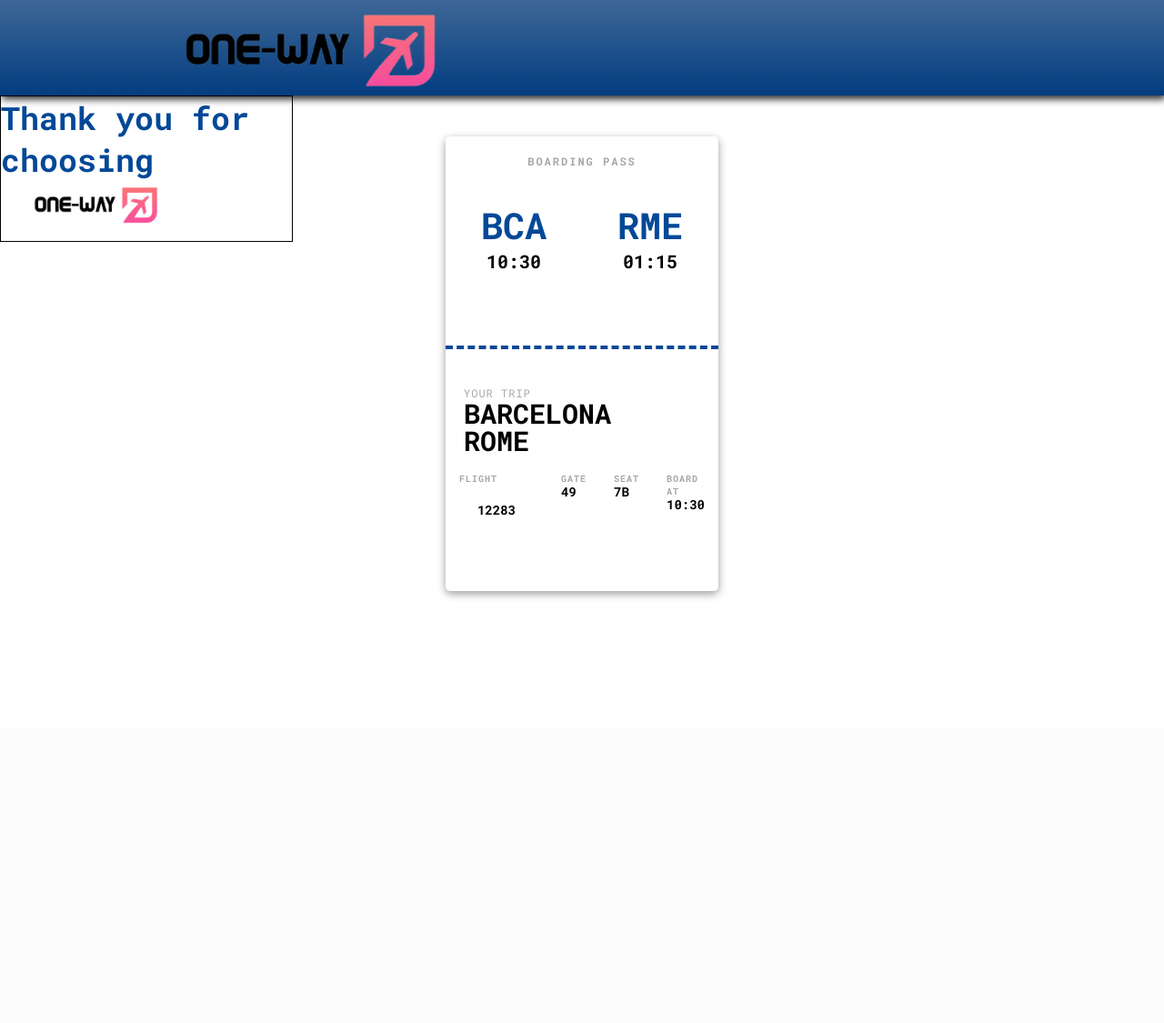
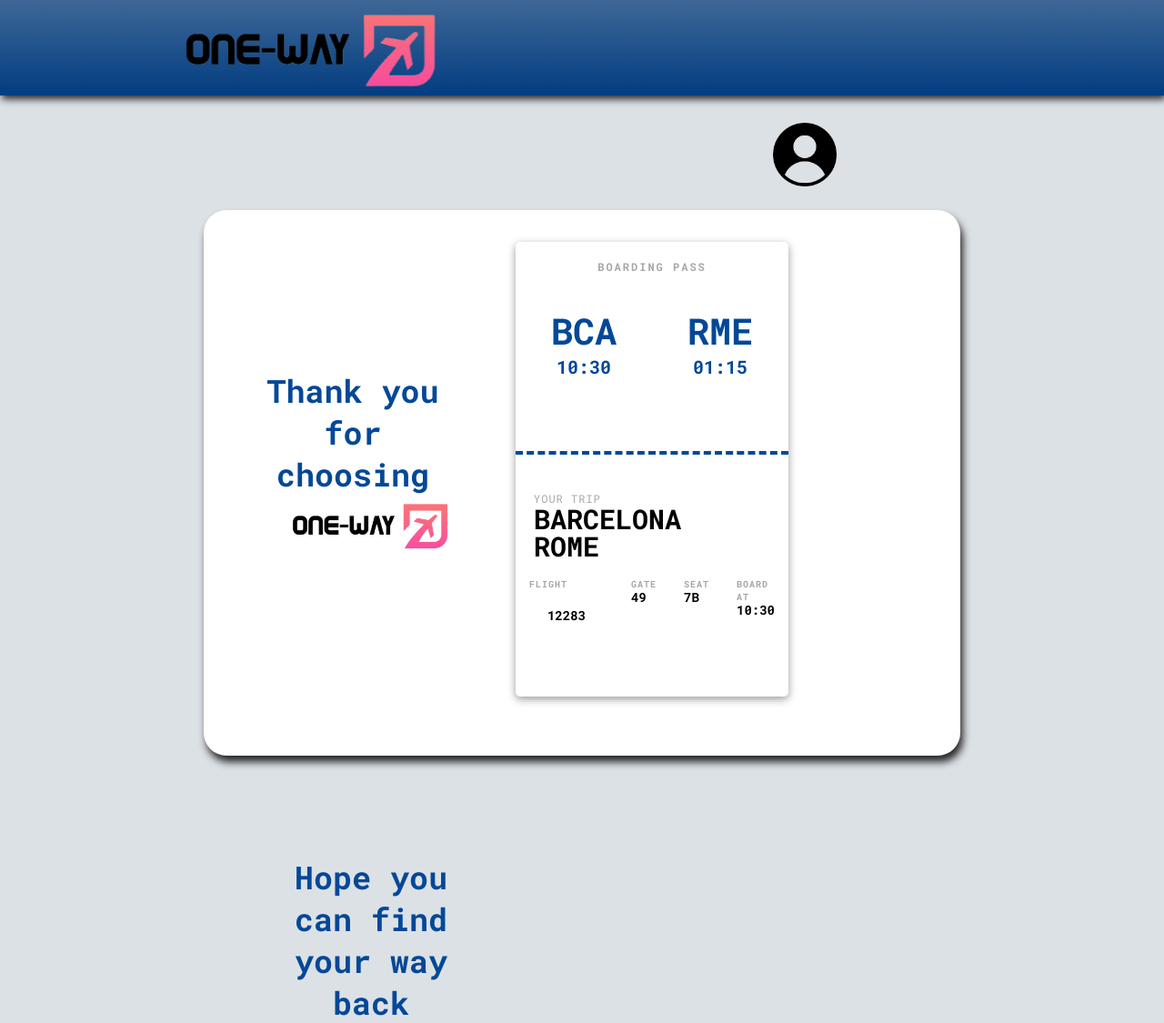
Before and after one commit to fhyath/FlightBooker, a PHP site: page /Reciept.html in a window 1280 px wide. Shown: the whole page at 91% size. Before the commit the page ends 658 px from the top, so only its background shows below. Run offline with PHP 8.4, Linux system fonts and the light colour scheme.

Commit message:
added reciept / partial acct page

```diff
--- a/Payment.html
+++ b/Payment.html
@@ -12,6 +12,9 @@
 <body class="paymentBody">
     <div class="headerBar">
         <img src="img/logo.png" alt="">
+        <a href="./Profile.html">
+          <img src="img/user.png" class="user" alt="">
+        </a>
     </div>
 
       <div class="paymentHeader">
--- a/Reciept.html
+++ b/Reciept.html
@@ -8,15 +8,14 @@
     <title>Receipt</title>
 </head>
 
-
-    <script src="index.js"></script>
-
-
-    <body>
+    <body class="recieptbg">
         <div class="headerBar">
             <img src="img/logo.png" alt="">
+            <a href="./Profile.html">
+              <img src="img/user.png" class="user" alt="">
+            </a>
         </div>
-
+        <br><br><br><br><br><br>
         <div class="reciept">
             <div class="thanks">
                 <p>Thank you for choosing <br> <img src="img/logo.png" alt="">
@@ -74,27 +73,16 @@
                 </div>
                 <!-- /Info -->
 
-                <div class="barcode">
-                  <i class="fa fa-barcode"></i>
-                  <span class="checkin">
-                  CHECKIN NOW</span>
-                </div>
 
               </div>
 
-              <div id="bp2">
-                <!-- Header -->
-                <div class="header">
-                  <span>Checkin</span>
-                </div>
-                <!-- /Header -->
-                <div class="ok">
-                  <i class="fa fa-check"></i>
-                </div>
-                <div class="cta">
-                  <a href="#">DOWNLOAD BOARDING PASS</a>
-                </div>
-              </div>
+
+
+              <div class="thanks2">
+                <p>Hope you can find your way back  <br>
+                </p>
+
+            </div>
         </div>
     </body>
 </html>
--- a/styles.css
+++ b/styles.css
@@ -26,12 +26,20 @@
 .headerBar img{
     width: 305px;
     margin-left: 200px;
+    float: left;
     transition: .5s;
     animation: slideLeft .5s ease-in-out;
 }
 .headerBar img:hover{
     cursor: pointer;
     transform: scale(1.1);
+}
+.headerBar .user{
+  width: 70px;
+  margin-left: 850px;
+  margin-top: 18px;
+  float: left;
+
 }
 /* //////////////////////// Form Body  ////////////////////////// */
 
@@ -679,23 +687,43 @@ table {
   }
 
   /* ########################################## RECEIPT PAGE ##################################################### */
-
+.recieptbg{
+  background-color: #dce1e6
+}
 .reciept{
-
+  width: 65%;
+  margin-top: 15px;
+  display: block;
+  margin: 0 auto;
+  background-color: white;
+  height: 600px;
+  border-radius: 25px;
+  box-shadow: 3px 7px 9px rgb(40, 39, 39);
+  animation: slideLeft .9s ease-in-out;
 }
 .reciept p{
   font-size: 35px;
   font-weight: bold;
+  text-align: center;
   color: #034897;
 }
 .reciept img{
-  width: 150px;
+  width: 190px;
   margin-left: 35px;
 }
 .thanks{
   width: 25%;
-  ;
-  border: 1px solid black;
+  float: left;
+  margin-left: 60px;
+  /* border: 1px solid black; */
+  padding-right: 25px;
+  margin-top: 175px;
+}
+.thanks2{
+  width: 25%;
+  float: left;
+  margin-left: 80px;
+  margin-top: 175px;
 }
 
   #bp {
@@ -704,24 +732,23 @@ table {
     height: 500px;
     background-color: #fff;
     border-radius: 5px;
+    float: left;
     box-shadow: 0 3px 10px rgba(0,0,0,.4);
-    margin: auto;
-    position: absolute;
-    top: 0; left: 0; bottom: 0; right: 0;
-    overflow: hidden;
+    margin-top: 35px;
+    margin-left: 50px;
+    /* margin: auto; */
+    /* position: absolute;
+    top: 0; left: 0; bottom: 0; right: 0; */
+    /* overflow: hidden; */
+    transition: .5s ease-in-out;
+    animation: slideUp 1.4s ease-in;
   }
 
-  #bp2 {
-    display: none;
-    width: 300px;
-    height: 500px;
-    background-color: #fff;
-    border-radius: 5px;
-    box-shadow: 0 3px 10px rgba(0,0,0,.4);
-    margin: auto;
-    position: absolute;
-    top: 0; left: 0; bottom: 0px; right: 0;
-    overflow: hidden;
+#bp:hover{
+  background-color: black;
+  color: white;
+  transform: scale(1.1);
+  cursor: pointer;
 }
 
   #bp .header {
@@ -749,11 +776,11 @@ table {
     border-bottom: 4px dashed #034897;
   }
 
-  #bp .airports .from {
+  .from {
     width: 50%;
   }
 
-  #bp .airports .to {
+  .to {
     width: 50%;
   }
 
@@ -762,24 +789,24 @@ table {
     top: 35px;
   }
 
-  #bp .airports .from span,
-  #bp .airports .to span{
+  .from span,
+  .to span{
     display: block;
   }
 
-  #bp .airports .date {
+  .airports .date {
     font-size: 20px;
-    color: #000;
+    /* color: #000; */
   }
 
-  #bp .airports i {
+  .airports i {
     font-weight: 200;
     font-size: 20px;
-    color: #000;
+    /* color: #000; */
   }
 
 
-  #bp .info .your-trip{
+  .info .your-trip{
     padding: 20px;
     padding-top: 40px;
   }
@@ -788,7 +815,7 @@ table {
     display: block;
   }
 
-  #bp .info .your-trip .title {
+  .your-trip .title {
     font-size: 12px;
     text-transform: uppercase;
     letter-spacing: 1px;
@@ -830,66 +857,85 @@ table {
     margin: 0 15px;
   }
 
-  #bp .barcode {
+    /* ########################################## ACCOUNT PAGE ##################################################### */
+
+.userCard{
+  width: 350px;
+  border: 1px solid black;
+  margin: 0 auto;
+  /* margin-top: 20px; */
+  box-shadow: 3px 7px 9px rgb(40, 39, 39);
+  height: 290px;
   display: block;
-    width: 100%;
+  background-color: white;
+  border-radius: 45px;
+  transition: .5s;
+}
+.userCard img{
+  width: 145px;
+  margin-left: 110px;
+  margin-top: 15px;
+
+}
+.userCard p{
   text-align: center;
-    font-size: 120px;
-    color: #000;
-    margin-top: 20px;
-    cursor: pointer;
+  font-weight: bold;
+  font-size: 28px;
+  padding-top: 15px;
+
+}
+.userCard span{
+  text-decoration: underline;
+  color: green;
+}
+.userCard:hover{
+  transform: scale(1.1);
 }
 
-  #bp .barcode .checkin{
-    display:none;
+.accountInfo{
+  width: 45%;
+  border: 1px solid black;
+  margin: 0 auto;
+  margin-top: 50px;
+  box-shadow: 3px 7px 9px rgb(40, 39, 39);
+  height: auto;
+  display: block;
+  background-color: white;
+  border-radius: 15px;
+  transition: .5s;
 }
-
-  #bp2 .header {
+.accountInfo img{
+  width: 70px;
+  opacity: .6;
+  float: left;
+}
+.item{
+  width: 100%;
+  display: block;
+  height: 80px;
+}
+.item:not(:last-child){
+  border-bottom: 2px solid black;
+}
+.acctHeader{
   text-align: center;
-    padding: 15px 0;
+  margin-top: 45px;
+  font-size: 27px;
+  font-weight: bold;
 }
-
-  #bp2 .header span {
-    font-size: 12px;
-    font-weight: 600;
-    letter-spacing: 2px;
-    text-transform: uppercase;
-    color: #a6a6a6;
+.item .prevFlight{
+  /* float: left; */
+  font-weight: bold;
+  opacity: .6;
+  margin-top: 18px;
 }
-
-  #bp2 .ok {
-    background: #5950ff;
-    height: 100px;
-    width: 100px;
-    border-radius: 100px;
-    margin: 0 auto;
-    position: relative;
-    top: 130px;
-    text-align: center;
-    line-height: 100px;
-    font-size: 40px;
-    color: #fff;
+span .city{
+  color: black;
+  font-weight: bolder;
+  font-size: 55px;
+  padding-top: 25px;
+  /* display: inline-block; */
+  /* float: left; */
+  /* float: left; */
+  /* opacity: 1; */
 }
-
-  #bp2 .cta a{
-    background: #000;
-    color: #fff;
-    text-decoration: none;
-    margin: 0 auto;
-    position: relative;
-    text-align: center;
-    display: block;
-    margin: 0 20px;
-    padding: 20px;
-    font-size: 12px;
-    letter-spacing: 2px;
-    font-weight: 600;
-    top: 280px;
-    border-radius: 500px;
-      transition: all .5s;
-  }
-
-  #bp2 .cta a:hover{
-    background: #5950ff;
-      transition: all .5s;
-  }
```
Also changed, not shown: Profile.html (+46 -0 lines), flightResults.html (+7 -0 lines), img/plane.png (added), img/profile.png (added), img/user.png (added). Lines whose indentation alone changed are shown as unchanged.
